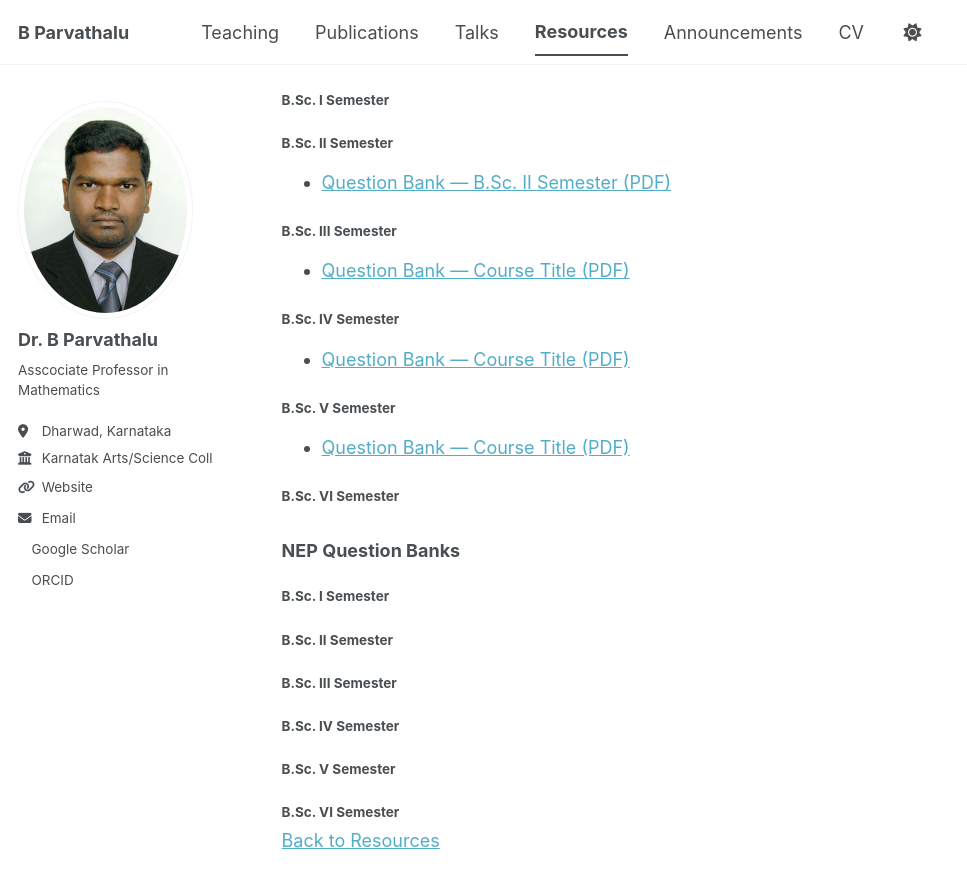
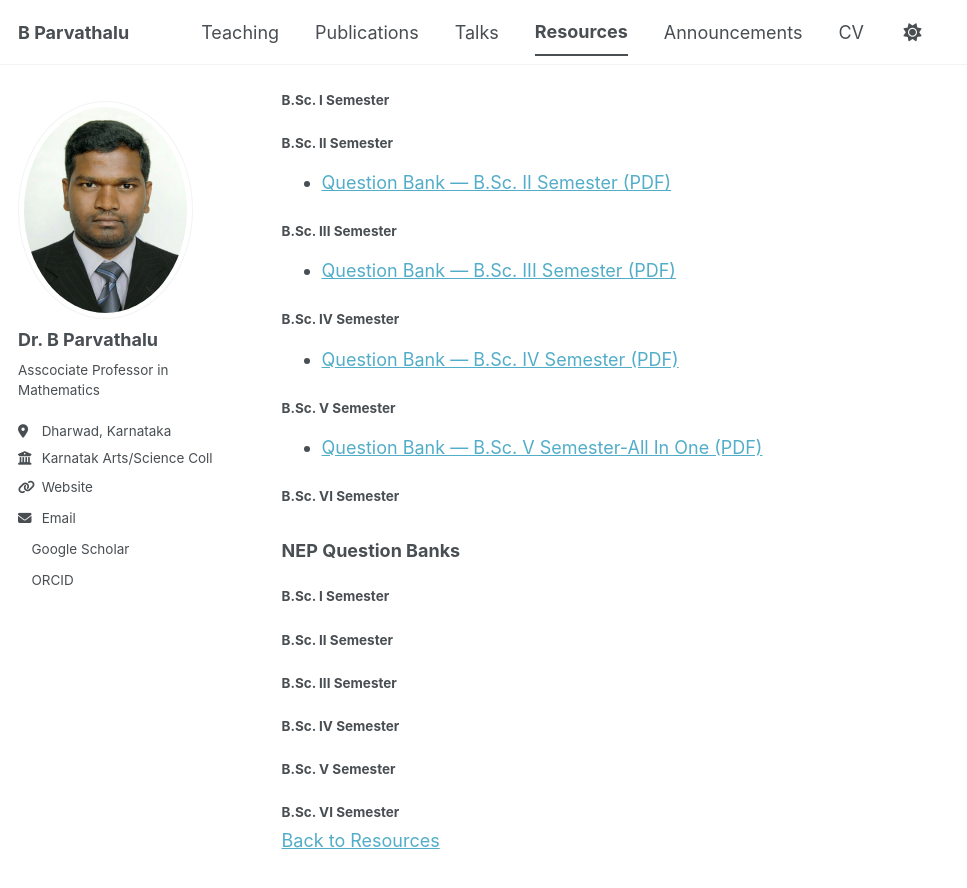
Before and after one commit to drbp-kcd/drbp-kcd.github.io, a Jekyll site: the page built from _resources/kumta.md, in a window 1280 px wide and 900 px high, scrolled down 503 px. Shown: the top 888 px of the window, without its empty margins (0-967 px from the left). Built offline with Jekyll 4.4.1, drawn with Linux system fonts in a browser that asks for light colours; a style sheet for code colours, icons or effects is not loaded.

Commit message:
Update course title references in kumta.md

```diff
--- a/_resources/kumta.md
+++ b/_resources/kumta.md
@@ -30,15 +30,15 @@ Question banks provide opportunities to practise concepts, strengthen problem-so
 
 #### B.Sc. III Semester
 
-- [Question Bank — Course Title (PDF)]({{ '/files/resources/KUMTA/R-NEP-BSc-3rd-Sem-QB.pdf' | relative_url }})
+- [Question Bank — B.Sc. III Semester (PDF)]({{ '/files/resources/KUMTA/R-NEP-BSc-3rd-Sem-QB.pdf' | relative_url }})
 
 #### B.Sc. IV Semester
 
-- [Question Bank — Course Title (PDF)]({{ '/files/resources/KUMTA/R-NEP-BSc-4th-Sem-QB-Modified.pdf' | relative_url }})
+- [Question Bank — B.Sc. IV Semester (PDF)]({{ '/files/resources/KUMTA/R-NEP-BSc-4th-Sem-QB-Modified.pdf' | relative_url }})
 
 #### B.Sc. V Semester
 
-- [Question Bank — Course Title (PDF)]({{ '/files/resources/KUMTA/R-NEP-BSc-5th-Sem-QB-All-In-One.pdf' | relative_url }})
+- [Question Bank — B.Sc. V Semester-All In One (PDF)]({{ '/files/resources/KUMTA/R-NEP-BSc-5th-Sem-QB-All-In-One.pdf' | relative_url }})
 
 #### B.Sc. VI Semester
 
```
